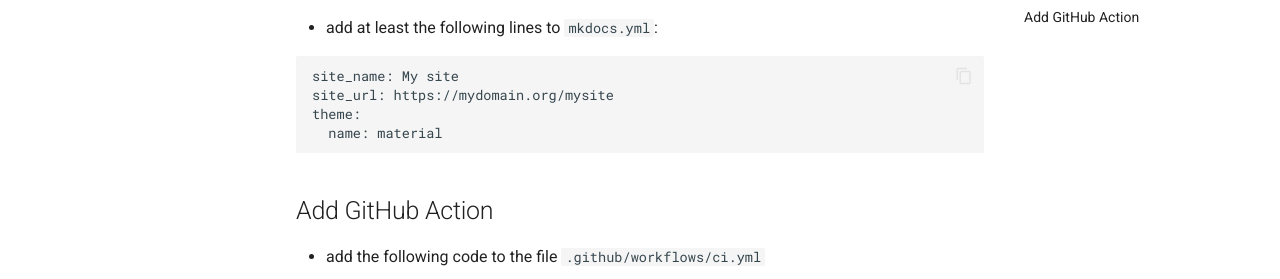
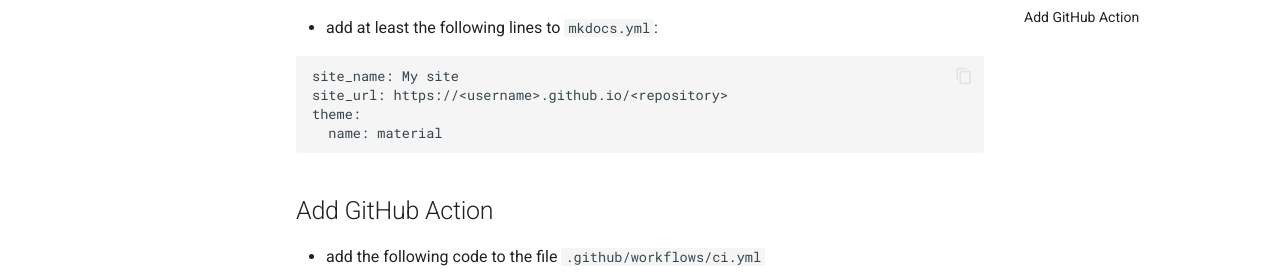
Before and after one commit to steled/documentation, an MkDocs documentation site: the page built from docs/mkdocs/configuration.md, in a window 1280 px wide and 900 px high, scrolled down 400 px. Shown: the part 193-472 px from the top of the window. Built offline with MkDocs 1.6.1 and Material for MkDocs 9.7.7, drawn with Linux system fonts in a browser that asks for light colours; comment, search, counter and statistics services are not loaded.

Commit message:
Update configuration.md

````diff
--- a/docs/mkdocs/configuration.md
+++ b/docs/mkdocs/configuration.md
@@ -7,7 +7,7 @@
 - create a new GitHub repository
 - create the following structure:
 
-``` { .sh .no-select }
+``` { .sh .no-copy }
 .
 ├─ docs/
 │  └─ index.md
@@ -20,7 +20,7 @@
 
 ``` { .yaml }
 site_name: My site
-site_url: https://mydomain.org/mysite
+site_url: https://<username>.github.io/<repository>
 theme:
   name: material
 ```
````
